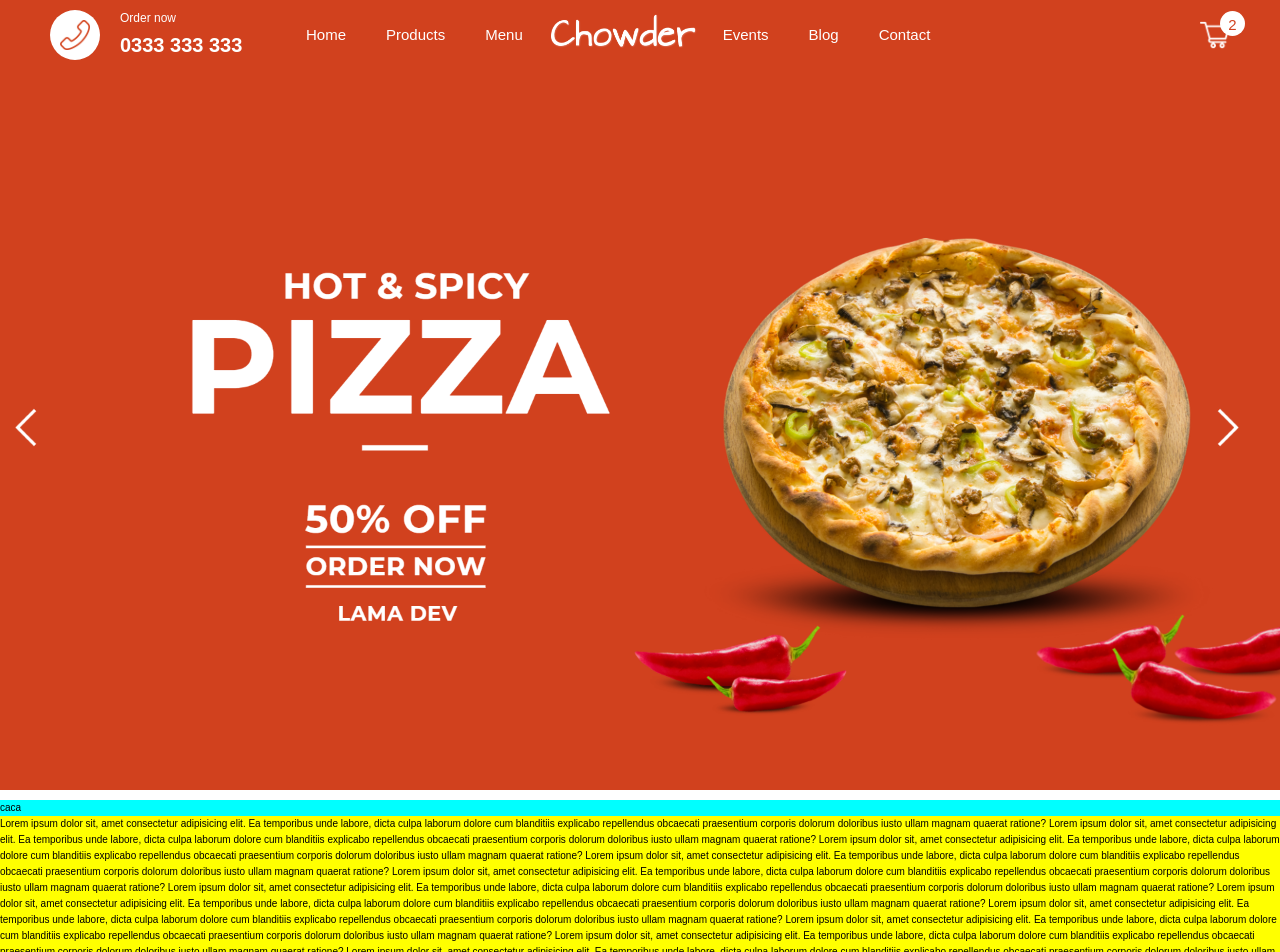
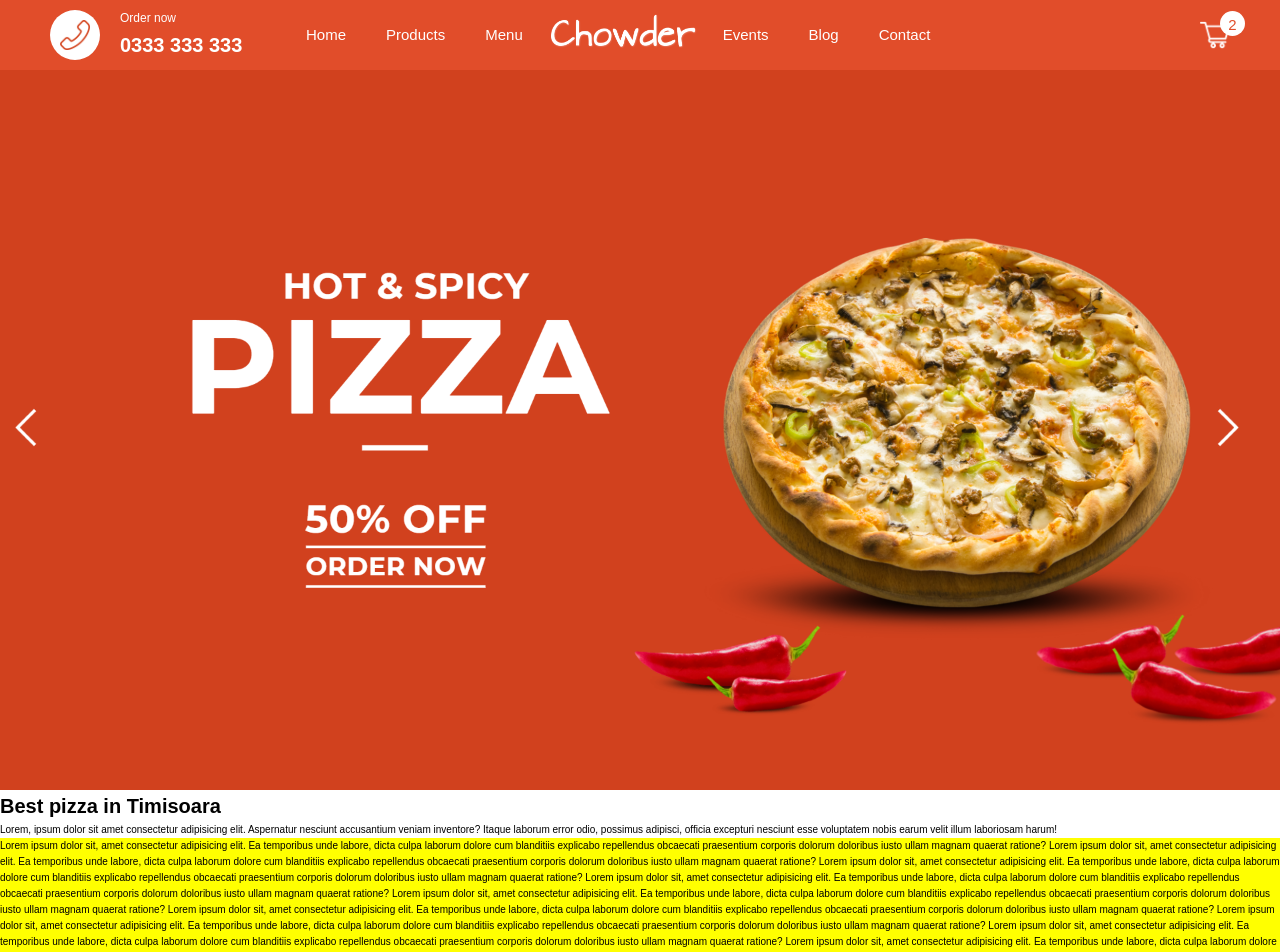
Before and after one commit to adibrisan/next-pizza-restaurant, a Next.js app: page / in a window 1280 px wide. Shown: the top 952 px of the page. Built offline with nearby package versions, Linux system fonts and the light colour scheme.

Commit message:
Added a better structure for components

```diff
--- a/components/PizzaMenu.jsx
+++ /dev/null
@@ -1,9 +0,0 @@
-import React from "react";
-
-import styles from "../styles/PizzaMenu.module.css";
-
-const PizzaMenu = () => {
-  return <div className={styles.container}>caca</div>;
-};
-
-export default PizzaMenu;
--- /dev/null
+++ b/components/custom/PizzaMenu.jsx
@@ -0,0 +1,20 @@
+import React from "react";
+
+import styles from "../../styles/PizzaMenu.module.css";
+
+const PizzaMenu = () => {
+  return (
+    <div className={styles.container}>
+      <h1 className={styles.title}>Best pizza in Timisoara</h1>
+      <p className={styles.description}>
+        Lorem, ipsum dolor sit amet consectetur adipisicing elit. Aspernatur
+        nesciunt accusantium veniam inventore? Itaque laborum error odio,
+        possimus adipisci, officia excepturi nesciunt esse voluptatem nobis
+        earum velit illum laboriosam harum!
+      </p>
+      <div className={styles.pizzaList}></div>
+    </div>
+  );
+};
+
+export default PizzaMenu;
--- a/components/Slider.jsx
+++ b/components/custom/Slider.jsx
@@ -1,7 +1,7 @@
 import React, { useState } from "react";
 import Image from "next/image";
 
-import styles from "../styles/Slider.module.css";
+import styles from "../../styles/Slider.module.css";
 
 const Slider = () => {
   const [slidePosition, setSlidePosition] = useState(0);
@@ -29,6 +29,7 @@ const Slider = () => {
           alt="arrow left"
           width="55px"
           height="55px"
+          loading="lazy"
         />
       </div>
 
@@ -43,6 +44,7 @@ const Slider = () => {
               alt="featured image"
               layout="fill"
               objectFit="contain"
+              loading="lazy"
             />
           </div>
         ))}
@@ -53,6 +55,7 @@ const Slider = () => {
           alt="arrow right"
           width="55px"
           height="55px"
+          loading="lazy"
         />
       </div>
     </div>
--- a/components/Footer.jsx
+++ b/components/layout/Footer.jsx
@@ -1,6 +1,6 @@
 import React from "react";
 
-import styles from "../styles/Footer.module.css";
+import styles from "../../styles/Footer.module.css";
 
 const Footer = () => {
   return (
--- a/components/Layout.jsx
+++ b/components/layout/HomeLayout.jsx
@@ -3,7 +3,7 @@ import React from "react";
 import Navbar from "./Navbar";
 import Footer from "./Footer";
 
-const Layout = ({ children }) => {
+const HomeLayout = ({ children }) => {
   return (
     <>
       <Navbar />
@@ -13,4 +13,4 @@ const Layout = ({ children }) => {
   );
 };
 
-export default Layout;
+export default HomeLayout;
--- a/components/Navbar.jsx
+++ b/components/layout/Navbar.jsx
@@ -1,7 +1,7 @@
 import Image from "next/image";
 import React from "react";
 
-import styles from "../styles/Navbar.module.css";
+import styles from "../../styles/Navbar.module.css";
 
 const Navbar = () => {
   return (
--- a/pages/_app.js
+++ b/pages/_app.js
@@ -1,12 +1,12 @@
-import Layout from "../components/Layout";
+import HomeLayout from "../components/layout/HomeLayout";
 
 import "../styles/globals.css";
 
 function MyApp({ Component, pageProps }) {
   return (
-    <Layout>
+    <HomeLayout>
       <Component {...pageProps} />
-    </Layout>
+    </HomeLayout>
   );
 }
 
--- a/pages/index.js
+++ b/pages/index.js
@@ -1,7 +1,7 @@
 import Head from "next/head";
 
-import Slider from "../components/Slider";
-import PizzaMenu from "../components/PizzaMenu";
+import Slider from "../components/custom/Slider";
+import PizzaMenu from "../components/custom/PizzaMenu";
 
 import styles from "../styles/HomeLayout.module.css";
 
--- a/styles/HomeLayout.module.css
+++ b/styles/HomeLayout.module.css
@@ -5,6 +5,5 @@
     8,
     [col-start] minmax(min-content, 25rem) [col-end]
   );
-  grid-gap: 10px;
   overflow-y: hidden;
 }
--- a/styles/PizzaMenu.module.css
+++ b/styles/PizzaMenu.module.css
@@ -1,4 +1,4 @@
 .container {
-  background-color: aqua;
+  background-color: var(--color-white);
   grid-column: 1 / -1;
 }
--- a/styles/Slider.module.css
+++ b/styles/Slider.module.css
@@ -1,5 +1,5 @@
 .container {
-  background-color: var(--navbarColor);
+  background-color: var(--main-color);
   grid-column: 1 / -1;
 
   display: grid;
--- a/styles/globals.css
+++ b/styles/globals.css
@@ -1,6 +1,7 @@
 :root {
   --color-primary: #000;
-  --navbarColor: #d1411e;
+  --navbarColor: #e14d2a;
+  --main-color: #d1411e;
   --color-white: #fff;
 
   --font-primary: "Nunito", sans-serif;
```
Also changed, not shown: public/img/featured.png.
